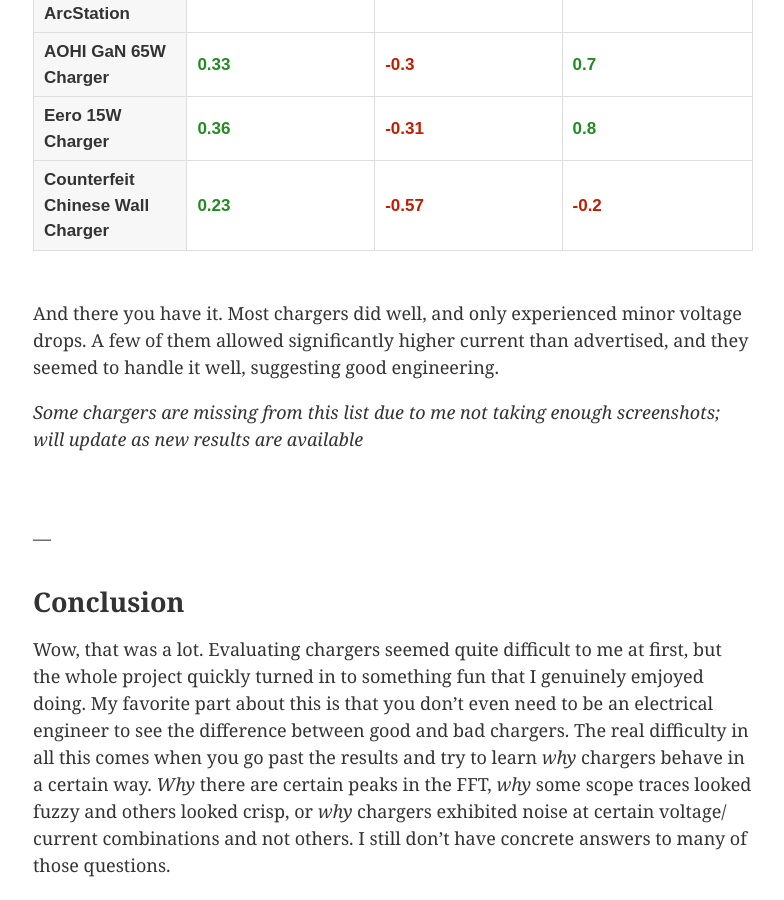
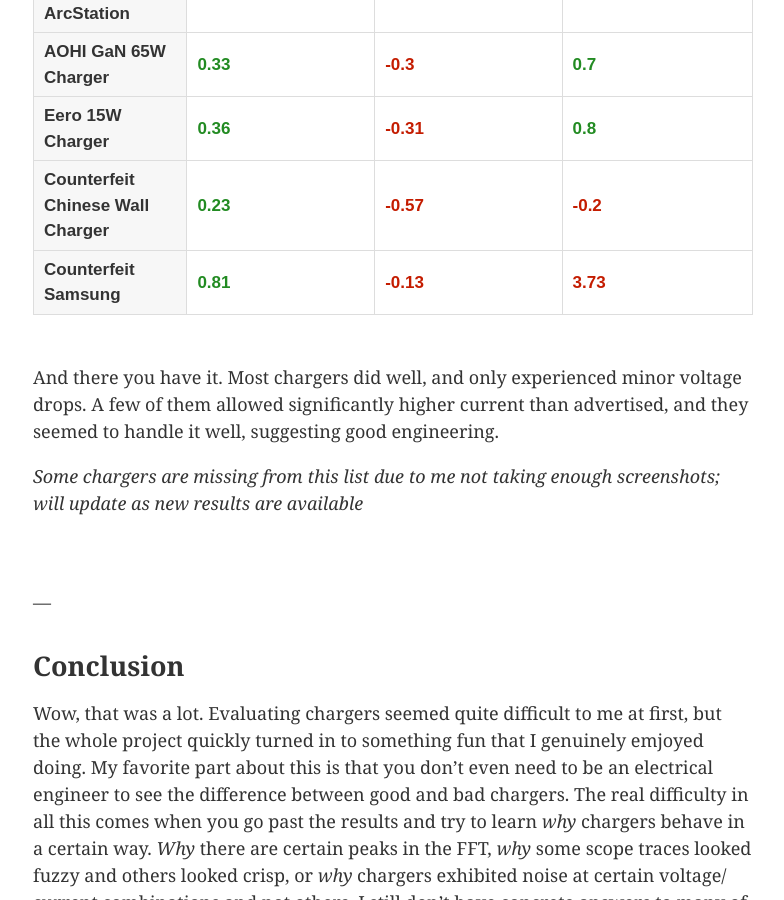
Before and after one commit to 0sps/sull1van.com, a Jekyll site: the page built from _posts/2026-01-19-a-dozen-chargers-in-the-lab.md, in a window 1280 px wide and 900 px high, scrolled down 9836 px. Shown: the whole window, without its empty margins (247-1031 px from the left). Built offline with Jekyll 4.4.1, drawn with Linux system fonts in a browser that asks for light colours; some of the changed lines change nothing that is shown.

Commit message:
Update 2026-01-19-a-dozen-chargers-in-the-lab.md

```diff
--- a/_posts/2026-01-19-a-dozen-chargers-in-the-lab.md
+++ b/_posts/2026-01-19-a-dozen-chargers-in-the-lab.md
@@ -74,10 +74,9 @@
     img2: "/assets/images/AOHIGaN100w 3.png"
     bg: "hsl(120, 32%, 93%)"
     caption: |
-      This one performed very well. From my research, this is a GaN charger that uses some components that are so new they have never been used in consumer chargers before. This charger should really be considered a flagship for how much effort they put into it.
-      For that reason, I'm a little disappointed the power signature isn't better. It IS good, but for how bleeding-edge this charger is supposed to be, it performs comparably to chargers half its size and price.
-
-      One future test I might do is examine the charger at higher power output. I didn't push it to the 100W limit in testing, but that is because I was using small wires that could have overheated. The charger might perform better at higher power output.
+      This one performed very well. From my research, this is a GaN charger that uses some components that are so new they have never been used in consumer chargers before. This charger should really be considered a flagship for how much effort they put into it. For that reason, I'm a little disappointed the power signature isn't better. It IS good, but for how bleeding-edge this charger is supposed to be, it performs comparably to chargers half its size and price.
+
+      The really cool thing about this charger is that it supports PPS and has the ability to step the voltage in small increments, when needed by the device. Even though my load did not do this, and only requested 12V, the charger did a truly incredible thing: it ICREASED the voltage slightly above 12V as the current approached 3A. When I drew low current, it hovered around 12V exactly. But as the current approached the 2-3A range, the voltage rose each time, topping out at 12.36V when I pulled 3A. This got my electronic load to get even closer to 12 V input voltage. To my knowledge, this is the first charger I tested that dynamically increased its voltage to account for resistance in the charging system. Absolutely incredible.
     rating: 5
     noise_rating: 5
     ripple_rating: 5
@@ -265,7 +264,7 @@
     caption: |
       The worst one of the bunch, but that would be expected with a counterfeit charger, so it's not surprising. While the original researcher (Ken Shirriff) doubled his scale to show the graph of his worst charger, I wanted to evaluate all my chargers on the same scale, so you can see how bad some of these really are. Looking at the image, it's tough to figure out what this charger is even trying to do. Is it trying to send any specific voltage, or just throw some power around?
 
-      Another issue I noticed was overcurrent. The other chargers would allow a slight or moderate amount of current past their max rating, but would cleanly shut off before the voltage became too low. This charger never truly turned off, opting instead to continually let the voltage drop until it was strikingly low.
+      Another issue I noticed was overcurrent. The other chargers would allow a slight or moderate amount of current past their max rating, but would cleanly shut off before the voltage became too low. As I suspected, this charger let its voltage sag and allowed the current to rise nearly a whole amp above what it claims to support, until this 10W charger was pumping out nearly 14W. Yikes.
     rating: 1
     noise_rating: 1
     ripple_rating: 1
@@ -1659,6 +1658,7 @@
     <tr><td><strong>AOHI GaN 65W Charger</strong></td><td class="oc-pos">0.33</td><td class="oc-neg">-0.3</td><td class="oc-pos">0.7</td></tr>
     <tr><td><strong>Eero 15W Charger</strong></td><td class="oc-pos">0.36</td><td class="oc-neg">-0.31</td><td class="oc-pos">0.8</td></tr>
     <tr><td><strong>Counterfeit Chinese Wall Charger</strong></td><td class="oc-pos">0.23</td><td class="oc-neg">-0.57</td><td class="oc-neg">-0.2</td></tr>
+    <tr><td><strong>Counterfeit Samsung</strong></td><td class="oc-pos">0.81</td><td class="oc-neg">-0.13</td><td class="oc-neg">3.73</td></tr>
   </tbody>
 </table>
 </div>
```
